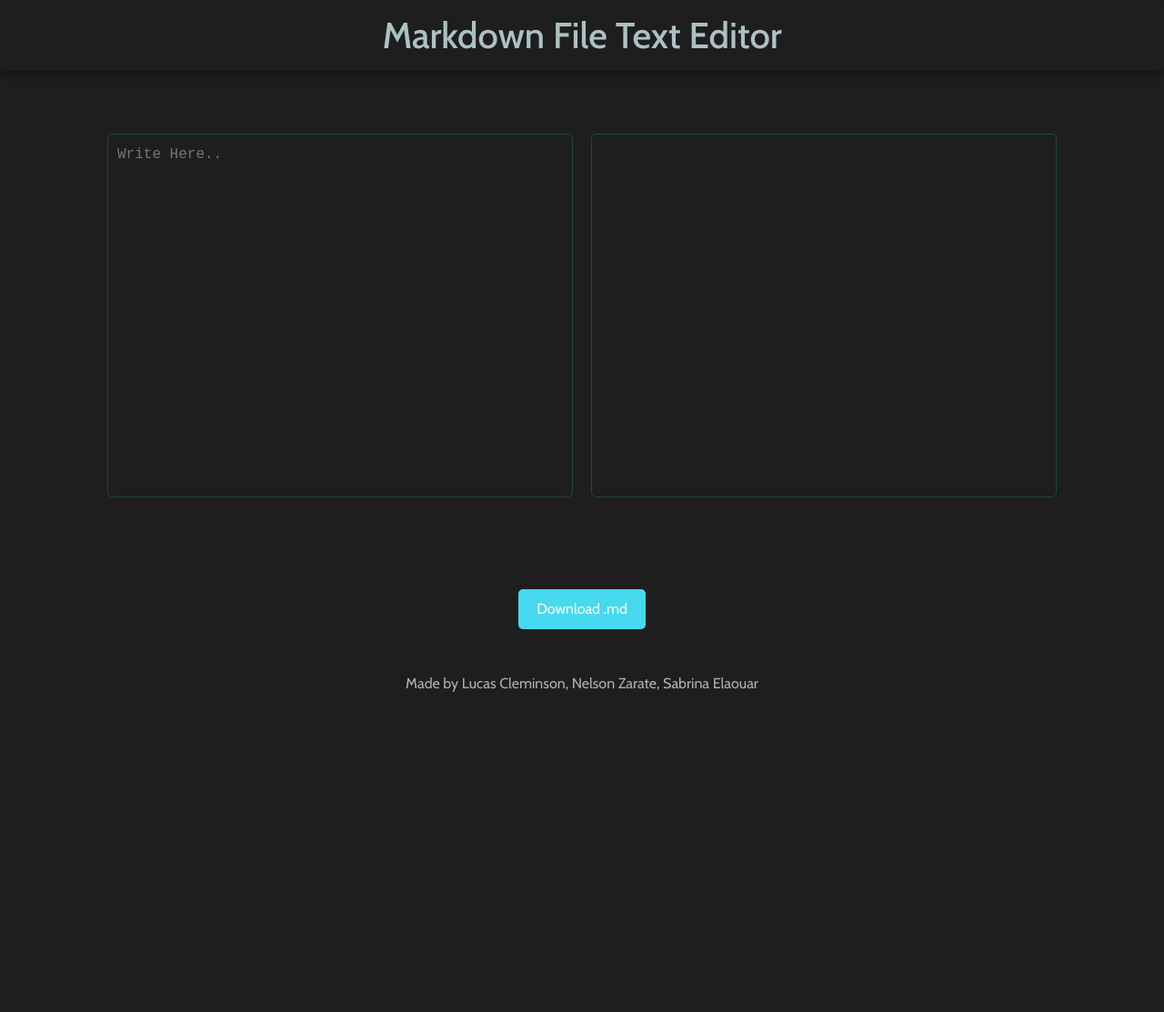
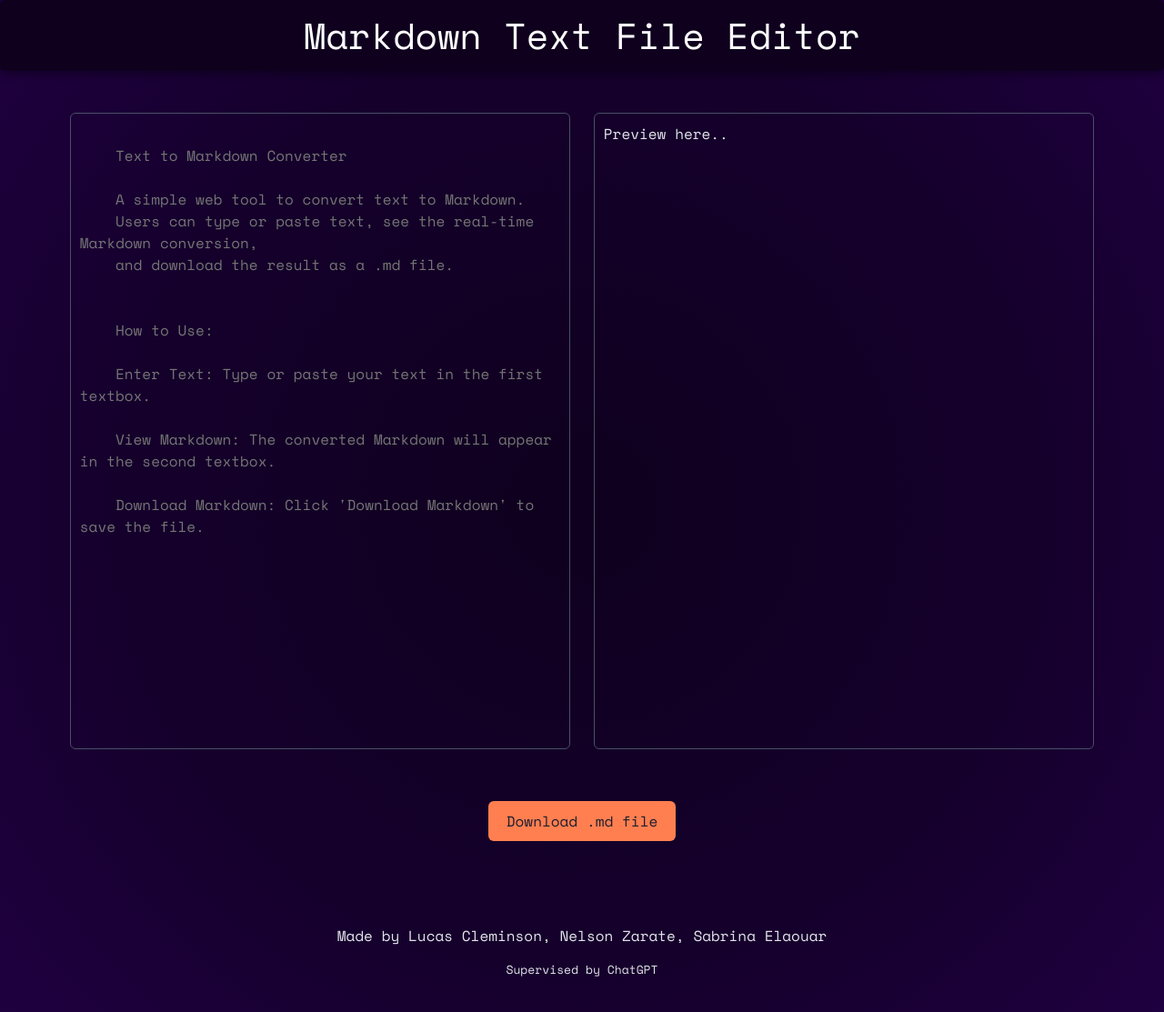
Before and after one commit to NelsonZarate/Markdown-app, a plain HTML site: page src/index.html in a window 1280 px wide. Shown: the whole page at 91% size. Before the commit the page ends 800 px from the top, so only its background shows below. Drawn offline with nearby package versions, Linux system fonts and the light colour scheme.

Commit message:
fix index, script, style

```diff
--- a/src/index.html
+++ b/src/index.html
@@ -2,36 +2,56 @@
 <html lang="en">
 <head>
   <meta charset="utf-8">
-  <title>Markdown File Editor</title>
+  <title>Markdown Text File Editor</title>
+  <link rel="icon" type="image/x-icon" href="favicon.png">
   <link href="https://cdn.jsdelivr.net/npm/bootstrap@5.3.3/dist/css/bootstrap.min.css" rel="stylesheet" integrity="sha384-QWTKZyjpPEjISv5WaRU9OFeRpok6YctnYmDr5pNlyT2bRjXh0JMhjY6hW+ALEwIH" crossorigin="anonymous">
-  <link href="https://fonts.googleapis.com/css2?family=Nunito:wght@400;700&family=Cabin:wght@400;500;600&display=swap" rel="stylesheet"> <!-- Added Cabin font -->
+  <link href="https://fonts.googleapis.com/css2?family=Space+Mono&display=swap" rel="stylesheet">
   <link rel="stylesheet" href="style.css">
 </head>
 <body>
+  <header>
+    <h1>Markdown Text File Editor</h1>
+  </header>
 
-  <header>
-    <h1>Markdown File Text Editor</h1>
-  </header>
-  <!-- text editor -->
-  <div class="editor-container">
-    <textarea name="inputText" id="markdown-input" placeholder="Write Here.."></textarea>
+  <div class="containerMain">
+    <!-- Input Area -->
+    <textarea id="markdown-input" placeholder="
+    Text to Markdown Converter
 
-    <!-- preview -->
-    <div
-        id="markdown-preview">
-    </div>
+    A simple web tool to convert text to Markdown.
+    Users can type or paste text, see the real-time Markdown conversion,
+    and download the result as a .md file.
+
+
+    How to Use:
+
+    Enter Text: Type or paste your text in the first textbox.
+
+    View Markdown: The converted Markdown will appear in the second textbox.
+
+    Download Markdown: Click 'Download Markdown' to save the file.
+    "></textarea>
+
+    <!-- Markdown Preview -->
+    <div id="markdown-preview" >Preview here..</div>
   </div>
 
   <br>
+
   <div class="text-center">
-    <button type="button" class="btn" id="downloadBtn">Download .md</button>
+    <button class="btn" id="downloadBtn">Download .md file</button>
   </div>
+
+  <br><br><br>
+
+  <footer>
+    <p>Made by Lucas Cleminson, Nelson Zarate, Sabrina Elaouar</p>
+    <p style="font-size: small;">Supervised by ChatGPT</p>
+  </footer>
 
   <script src="script.js"></script>
   <script src="https://ajax.googleapis.com/ajax/libs/jquery/1/jquery.min.js"></script>
   <script src="https://cdn.jsdelivr.net/npm/marked/marked.min.js"></script>
-  <footer>
-    <p>Made by Lucas Cleminson, Nelson Zarate, Sabrina Elaouar</p>
-  </footer>
+
 </body>
 </html>
--- a/src/script.js
+++ b/src/script.js
@@ -1,13 +1,40 @@
+// Text to Markdown Format script
 const input = document.getElementById('markdown-input');
 const preview = document.getElementById('markdown-preview');
 
 input.addEventListener('input', () => {
   const markdownText = input.value;
   const htmlContent = marked.marked(markdownText);
-  preview.innerHTML = htmlContent; // Use innerHTML to display the rendered content
+  preview.innerHTML = htmlContent;
 });
 
 
+// Scroll sync script
+let isScrollingFromInput = false;
+let isScrollingFromPreview = false;
+
+input.addEventListener('scroll', () => {
+  if (isScrollingFromPreview) return;
+  isScrollingFromInput = true;
+
+  const scrollRatio = input.scrollTop / (input.scrollHeight - input.clientHeight);
+  preview.scrollTop = scrollRatio * (preview.scrollHeight - preview.clientHeight);
+
+  isScrollingFromInput = false;
+});
+
+preview.addEventListener('scroll', () => {
+  if (isScrollingFromInput) return;
+  isScrollingFromPreview = true;
+
+  const scrollRatio = preview.scrollTop / (preview.scrollHeight - preview.clientHeight);
+  input.scrollTop = scrollRatio * (input.scrollHeight - input.clientHeight);
+
+  isScrollingFromPreview = false;
+});
+
+
+// Download button script
 var saveData = (function () {
   var a = document.createElement("a");
   document.body.appendChild(a);
@@ -23,18 +50,8 @@ var saveData = (function () {
 })();
 
 
-var markdownInput = document.getElementById("markdown-input");
-var previewContainer = document.getElementById("markdown-preview");
-
-markdownInput.addEventListener("input", function () {
-
-  var markdownText = markdownInput.value;
-  previewContainer.innerHTML = marked(markdownText);
-});
-
-// Handle download button click
 document.getElementById('downloadBtn').addEventListener('click', function() {
-  var markdownContent = markdownInput.value;
-  var fileName = "document.md";
+  var markdownContent = input.value;
+  var fileName = "Markdown.md";
   saveData(markdownContent, fileName);
 });
--- a/src/style.css
+++ b/src/style.css
@@ -1,136 +1,159 @@
-body {
-    margin: 0;
-    padding: 0;
-    background-color: #1f1e1e;
-    color: #ffffff;
-    font-family: 'Cabin', sans-serif;
-    height: 100vh;
-    display: flex;
-    flex-direction: column;
-    justify-content: space-between;
-}
+ /* General Styles */
+ body {
+    background: rgb(15,0,30);
+    background: radial-gradient(circle, rgba(15,0,30,1) 0%, rgba(21,0,44,1) 60%, rgba(31,0,64,1) 100%);
+    color: #e4e4eb;
+    font-family: 'Space Mono', monospace;
+  }
+
+
 
 header h1 {
-    background-color: #1E1E1E;
+    background: rgb(15,0,30);
     text-align: center;
     margin-bottom: 20px;
     padding: 15px;
-    color: #adc1c2;
-    font-family: 'Cabin', sans-serif;
+    color: #ffffff;
     border-radius: 5px;
-    box-shadow: 0 4px 8px rgba(0, 0, 0, 0.3);
-}
-#markdown-preview h1 {
-    font-size: 1.8rem;
-    margin: 0.5em 0;
-    color: #32c3dc; /* Coral */
-}
+    box-shadow: 0 4px 10px rgba(0, 0, 0, 0.3);
+  }
 
-#markdown-preview h2 {
-    font-size: 1.5rem;
-    margin: 0.5em 0;
-    color: #6ed2e8; /* Light Coral */
-}
+.containerMain {
+    margin-top: 1vh;
+    margin-bottom: 1vh;
+    display: flex;
+    padding: 2vw 6vw;
+    gap: 2vw;
 
-#markdown-preview h3 {
-    font-size: 1.3rem;
-    margin: 0.5em 0;
-    color: #aecbea; /* Gold */
-}
-
-#markdown-preview p {
-    font-size: 1rem;
-    margin: 0.5em 0;
-    color: #ebf3f7;
-}
-
-  /* Code Block Styling */
-pre {
-    background-color: #1c1c28; /* Darker block background */
-    border: 1px solid #4b4e69;
-    border-radius: 6px;
-    padding: 12px;
-    overflow-x: auto;
-    color: #a9b7ff; /* Soft blue */
-}
-
-code {
-    font-family: 'Space Mono', monospace;
-    background-color: #1c1c28; /* Matches pre */
-    color: #a9b7ff; /* Soft blue */
-    padding: 2px 4px;
-    border-radius: 4px;
-}
-
-.editor-container {
-    display: flex;
-    justify-content: center;
-    gap: 20px;
-    margin-top: 20px;
 }
 
 textarea#markdown-input {
-    background-color: #1E1E1E;
-    /* Darker background */
+    background: transparent;
     color: #e4e4eb;
-    /* Light text */
-    border: 1px solid #1f4541;
-    /* Subtle border */
-    width: 40%;
-    height: 400px;
+    width: 300%;
+    height: 700px;
     padding: 10px;
     font-size: 16px;
+    border: 1px solid #4b4e69;
     border-radius: 6px;
     box-sizing: border-box;
     resize: none;
-    /* Prevent resizing */
     font-family: 'Space Mono', monospace;
-    /* Monospace font */
+    margin-top: 60px;
+    margin-right: 100px;
+    margin: 0;
 }
 
 #markdown-preview {
-    background-color: #1E1E1E;
-    /* Darker background */
+    background: transparent;
     color: #e4e4eb;
-    /* Light text */
-    border: 1px solid #1f4541;
-    /* Subtle border */
+    border: 1px solid #4b4e69;
     border-radius: 6px;
-    width: 40%;
-    height: 400px;
+    width: 300%;
+    height: 700px;
     padding: 10px;
     overflow-y: auto;
     overflow-wrap: break-word;
     white-space: pre-wrap;
     font-family: 'Space Mono', monospace;
-    /* Monospace font */
     box-sizing: border-box;
+    margin-top: 60px;
+    margin: 0;
 }
 
-.text-center {
-    margin-top: 20px;
+textarea#markdown-input:focus{
+    outline: 1px solid #6a4c9c;
 }
 
-.btn {
-    background-color: #46d9f0;
-    color: white;
+
+#markdown-preview h1 {
+    font-size: 1.5rem;
+    margin: 0.2em 0;
+    color: #ff7f50;
+}
+
+#markdown-preview h2 {
+    font-size: 1.2rem;
+    margin: 0.2em 0;
+    color: #ffa07a;
+}
+
+#markdown-preview h3 {
+    font-size: 1.1rem;
+    margin: 0.2em 0;
+    color: #ffd700;
+}
+
+#markdown-preview p {
+    font-size: 1rem;
+    margin: 0.2em 0;
+    color: #e4e4eb;
+}
+
+button {
+    margin-top: 40px;
+    margin: 0;
+
+}
+
+pre {
+    background-color: #1c1c28;
+    border: 1px solid #4b4e69;
+    border-radius: 6px;
+    padding: 12px;
+    overflow-x: auto;
+    color: #a9b7ff;
+}
+
+code {
+    font-family: 'Space Mono', monospace;
+    background-color: #1c1c28;
+    color: #a9b7ff;
+    padding: 2px 4px;
+    border-radius: 4px;
+}
+
+.text-center button {
+    background-color: #ff7f50;
+    color: #1e1e2f;
     border: none;
     padding: 10px 20px;
-    border-radius: 5px;
-    font-size: 16px;
+    border-radius: 6px;
+    font-size: 1rem;
 }
 
-.btn:hover {
-    background-color: #1b9a95;
+.text-center button:hover {
+    background-color: #ffa07a;
+    color: #1e1e2f;
 }
 
 footer {
+    padding: 20px;
     text-align: center;
-    color: #B0B0B0;
-    padding: 20px;
 }
 
-textarea#markdown-input:focus {
-    border-color: #0beaee;
-    outline: none;
-}
+/* Scrollbars */
+::-webkit-scrollbar {
+    width: 10px;
+    height: 10px;
+  }
+
+  ::-webkit-scrollbar-track {
+    background: rgba(0, 0, 0, 0.2);
+    border-radius: 10px;
+  }
+
+  ::-webkit-scrollbar-thumb {
+    background: #d05c32;
+    border-radius: 10px;
+  }
+
+  ::-webkit-scrollbar-thumb:hover {
+    background: #e07b4d;
+  }
+
+
+  textarea#markdown-input, #markdown-preview {
+    scrollbar-width: thin;
+    scrollbar-color: #d05c32 rgba(0, 0, 0, 0.2);
+  }
--- a/src/style_lucas.css
+++ /dev/null
@@ -1,112 +0,0 @@
- /* General Styles */
-body {
-    margin: 0;
-    padding: 20px;
-    background-color: #1e1e2f; /* Dark background */
-    color: #e4e4eb; /* Light text */
-    font-family: 'Space Mono', monospace; /* Space Mono for everything */
-  }
-
-header h1 {
-    text-align: center;
-    margin-bottom: 20px;
-    font-size: 2rem;
-    color: #f8f9fa; /* Light text */
-  }
-
-.container {
-    display: flex;
-    gap: 20px; /* Space between input and preview */
-    justify-content: center;
-}
-
-textarea#markdown-input {
-    background-color: #2a2d3e; /* Darker background */
-    color: #e4e4eb; /* Light text */
-    width: 40%;
-    height: 400px;
-    padding: 10px;
-    font-size: 16px;
-    border: 1px solid #4b4e69; /* Subtle border */
-    border-radius: 6px;
-    box-sizing: border-box;
-    resize: none; /* Prevent resizing */
-    font-family: 'Space Mono', monospace; /* Monospace font */
-}
-
-#markdown-preview {
-    background-color: #2a2d3e; /* Darker background */
-    color: #e4e4eb; /* Light text */
-    border: 1px solid #4b4e69; /* Subtle border */
-    border-radius: 6px;
-    width: 40%;
-    height: 400px;
-    padding: 10px;
-    overflow-y: auto;
-    overflow-wrap: break-word;
-    white-space: pre-wrap;
-    font-family: 'Space Mono', monospace; /* Monospace font */
-    box-sizing: border-box;
-}
-
-  /* Markdown Header Styles */
-#markdown-preview h1 {
-    font-size: 1.8rem;
-    margin: 0.5em 0;
-    color: #ff7f50; /* Coral */
-}
-
-#markdown-preview h2 {
-    font-size: 1.5rem;
-    margin: 0.5em 0;
-    color: #ffa07a; /* Light Coral */
-}
-
-#markdown-preview h3 {
-    font-size: 1.3rem;
-    margin: 0.5em 0;
-    color: #ffd700; /* Gold */
-}
-
-#markdown-preview p {
-    font-size: 1rem;
-    margin: 0.5em 0;
-    color: #e4e4eb;
-}
-
-  /* Code Block Styling */
-pre {
-    background-color: #1c1c28; /* Darker block background */
-    border: 1px solid #4b4e69;
-    border-radius: 6px;
-    padding: 12px;
-    overflow-x: auto;
-    color: #a9b7ff; /* Soft blue */
-}
-
-code {
-    font-family: 'Space Mono', monospace;
-    background-color: #1c1c28; /* Matches pre */
-    color: #a9b7ff; /* Soft blue */
-    padding: 2px 4px;
-    border-radius: 4px;
-}
-
-.text-center button {
-    background-color: #ff7f50; /* Coral */
-    color: #1e1e2f; /* Dark text */
-    border: none;
-    padding: 10px 20px;
-    border-radius: 6px;
-    font-size: 1rem;
-}
-
-.text-center button:hover {
-    background-color: #ffa07a; /* Light Coral */
-    color: #1e1e2f;
-}
-
-footer {
-    padding: 20px;
-    text-align: center;
-}
```
Also changed, not shown: src/favicon.png (added), 2 other files.
